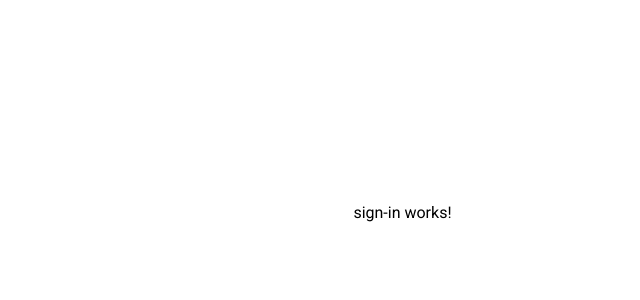
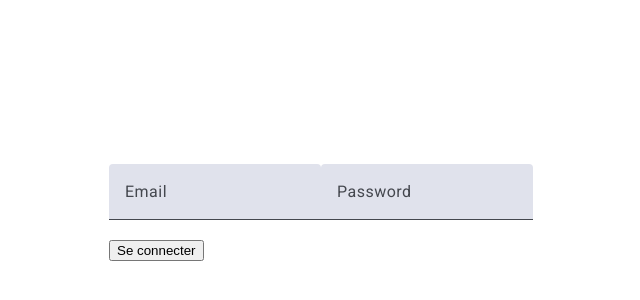
Before and after one commit to Mathieu-Hallez/YourCarYourWay, an Angular app in the folder front/: page /sign-in in a window 1280 px wide. Shown: the part 180-480 px from the top of the page, without its empty margins (404-1044 px from the left). Built offline with nearby package versions, Linux system fonts and the light colour scheme.

Commit message:
Create sign-in page and form

```diff
--- a/front/src/app/pages/sign-in/sign-in.component.html
+++ b/front/src/app/pages/sign-in/sign-in.component.html
@@ -1 +1,26 @@
-<p>sign-in works!</p>
+<form>
+    <mat-form-field class="example-full-width">
+        <div class="text-danger">
+            @if(email.errors?.['required'] && email.touched && email.dirty) {
+                <span>Email requis</span>
+            }
+            @if(email.errors?.['email'] && email.touched && email.dirty) {
+                <span>Email invalide</span>
+            }
+        </div>
+        <input matInput name="email" #email="ngModel" required type="email" email [(ngModel)]="formObject.email" placeholder="Email">
+    </mat-form-field>
+    <mat-form-field class="example-full-width">
+        <div class="text-danger">
+            @if(password.errors?.['required'] && password.touched && password.dirty) {
+                <span>Mot de passe requis</span>
+            }
+        </div>
+        <input matInput name="password" #password="ngModel" required type="password" [(ngModel)]="formObject.password" placeholder="Password">
+    </mat-form-field>
+    <div fxLayoutAlign="start center">
+        <button mat-icon-button type="submit" (click)="onSignIn()" [disabled]="formObject.invalid">
+            Se connecter
+        </button>
+    </div>
+</form>
--- a/front/src/app/pages/sign-in/sign-in.component.ts
+++ b/front/src/app/pages/sign-in/sign-in.component.ts
@@ -1,11 +1,23 @@
 import { Component } from '@angular/core';
+import { FormsModule } from '@angular/forms';
+import { MatFormFieldModule } from '@angular/material/form-field';
+import { MatInputModule } from '@angular/material/input';
 
 @Component({
   selector: 'app-sign-in',
-  imports: [],
+  imports: [FormsModule, MatFormFieldModule, MatInputModule],
   templateUrl: './sign-in.component.html',
   styleUrl: './sign-in.component.scss'
 })
 export class SignInComponent {
 
+    formObject : any = {
+        email: '',
+        password: ''
+    };
+
+    onSignIn(): void {
+        const formValue = this.formObject;
+        console.log("Submit: " + JSON.stringify(formValue));
+    }
 }
```
